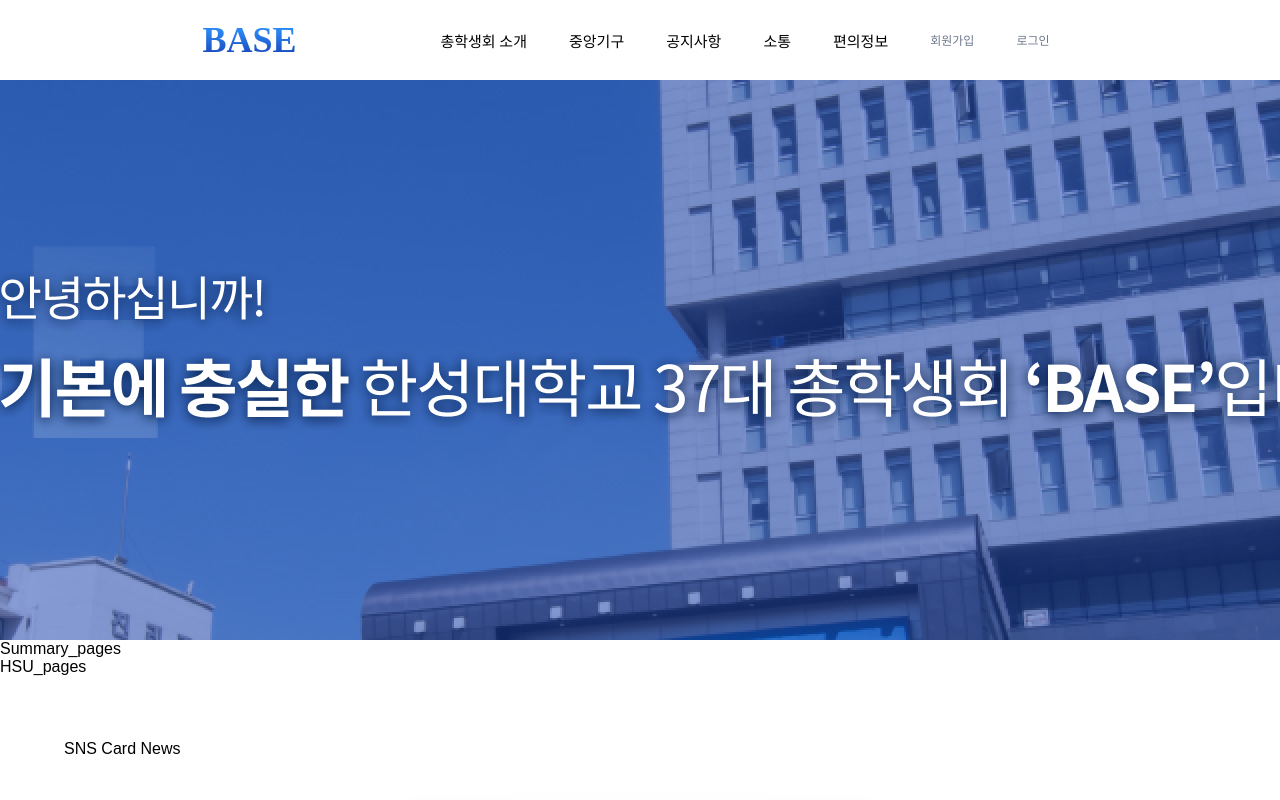
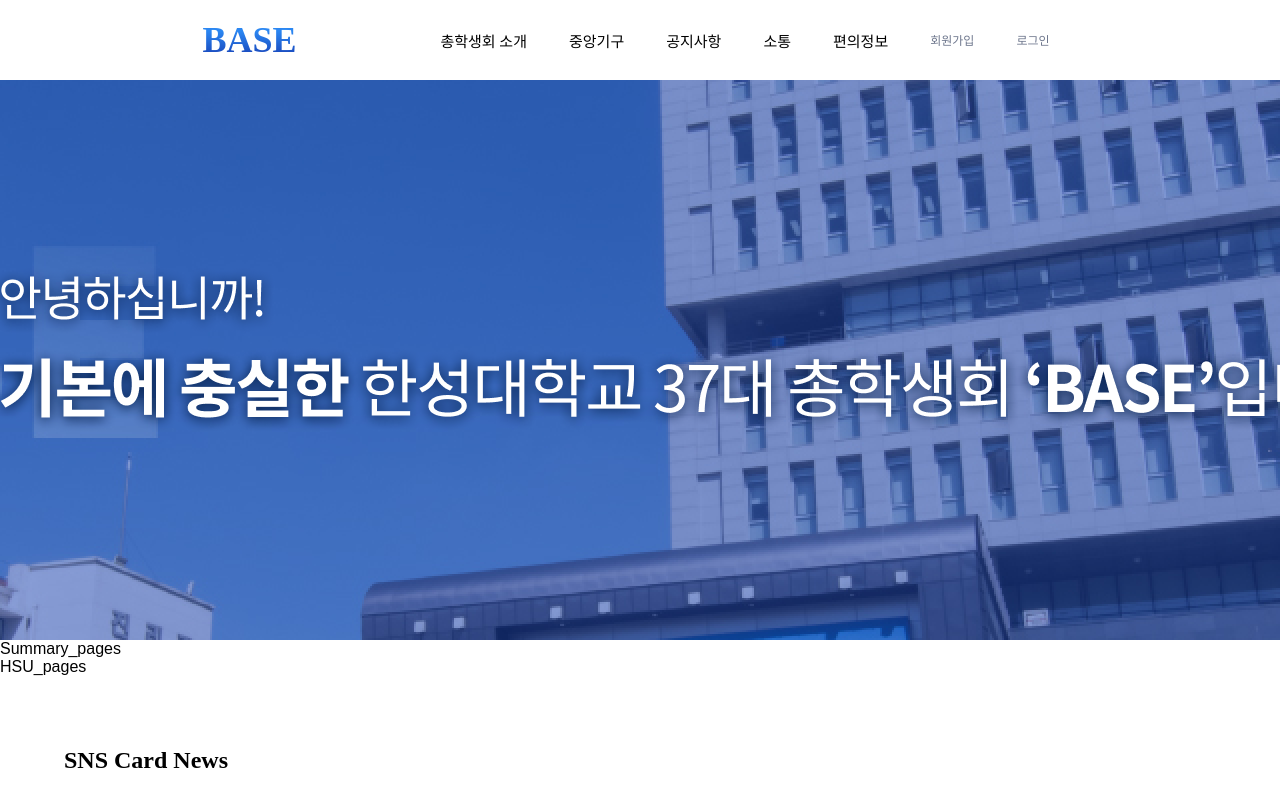
Before and after one commit to JongukYang/council-page, a React (Create React App) app in the folder council-page/: page / in a window 1280 px wide. Shown: the top 800 px of the page. Built offline with nearby package versions, Linux system fonts and the light colour scheme.

Commit message:
make HSU-pages

```diff
--- a/council-page/src/components/Cards.css
+++ b/council-page/src/components/Cards.css
@@ -3,6 +3,17 @@
     background: #fff;
   }
 
+.cards>p{
+    font-family: 'S-Core Dream';
+    font-style: normal;
+    font-weight: 700;
+    font-size: 24px;
+    line-height: 170%;
+    /* identical to box height, or 41px */
+
+
+color: #000000;
+}
   .cards__container {
     display: flex;
     flex-flow: column;
@@ -11,6 +22,7 @@
     width: 90%;
     margin: 0 auto;
   }
+
   .cards__wrapper {
     position: relative;
     margin: 50px 0 45px;
```
